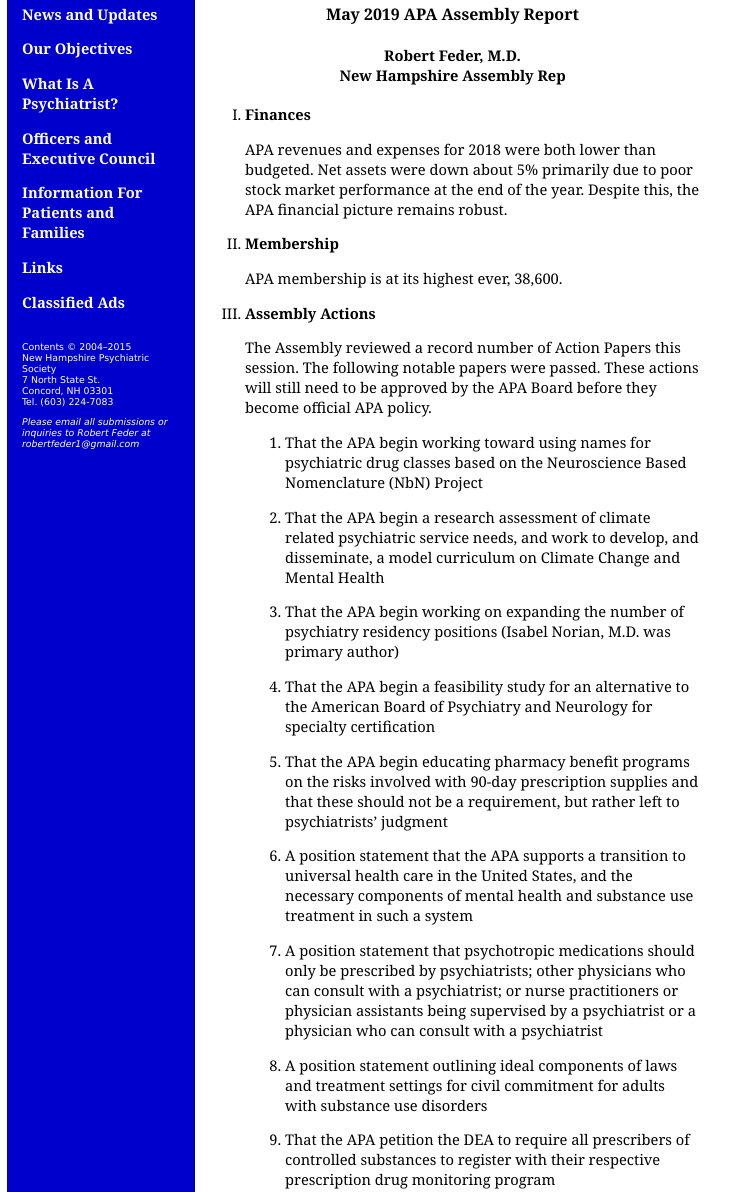
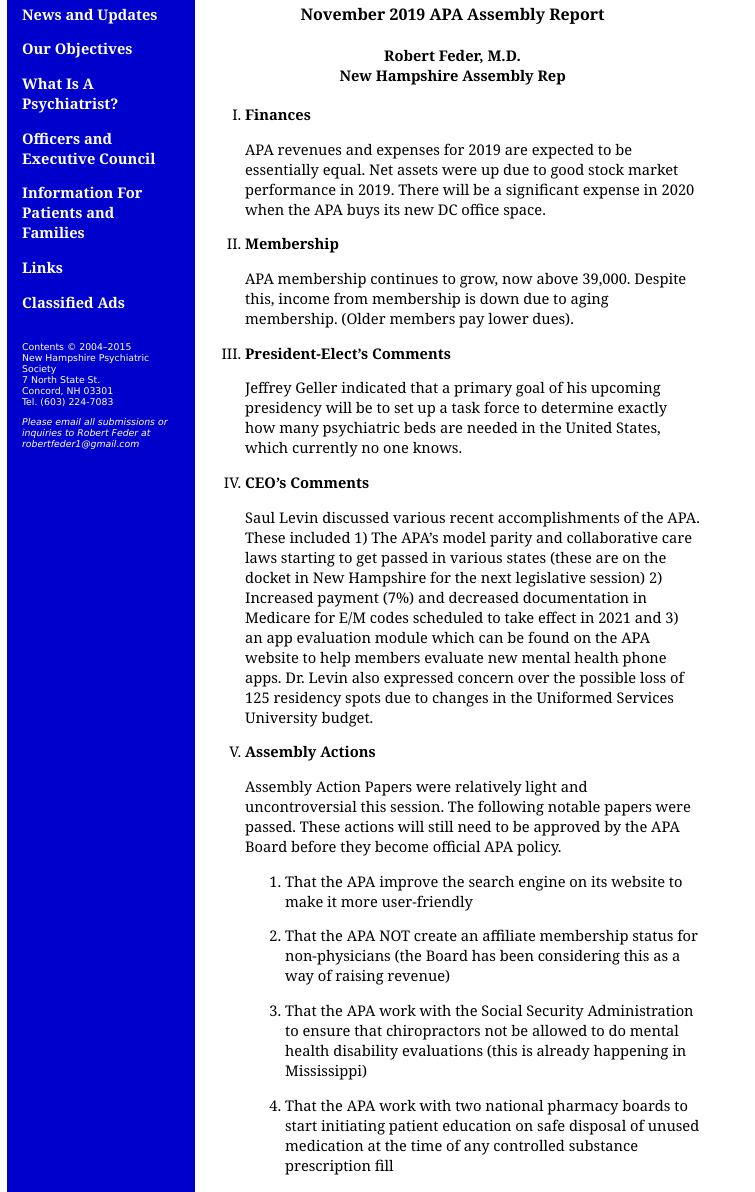
Before and after one commit to dafeder/nhpsych, a plain HTML site: page news.html in a window 1280 px wide. Shown: the part 230-1422 px from the top of the page, without its empty margins (0-755 px from the left). Drawn offline with Linux system fonts and the light colour scheme.

Commit message:
November updates

```diff
--- a/news.html
+++ b/news.html
@@ -50,36 +50,37 @@
 	<div id="maincontent"><span class="maincontenttext">
 		<h1>News and Updates</h1>
 
-<h2 style="text-align:center;margin-top:3em">May 2019 APA Assembly Report</h2>
+<h2 style="text-align:center;margin-top:3em">November 2019 APA Assembly Report</h2>
 <h4 style="text-align:center">Robert Feder, M.D.<br />New Hampshire Assembly Rep</h4>
 
 <ol type="I">
     <li>
         <strong>Finances</strong>
-        <p>
-            APA revenues and expenses for 2018  were both lower than budgeted.  Net assets were down about 5% primarily due to poor stock market performance at the end of the year. Despite this, the APA financial picture remains robust.
-        </p>
+        <p>APA revenues and expenses for 2019 are expected to be essentially equal. Net assets were up due to good stock market performance in 2019.  There will be a significant expense in 2020 when the APA buys its new DC office space.</p>
     </li>
     <li>
         <strong>Membership</strong>
-        <p>APA membership is at its highest ever, 38,600.</p>
+        <p>APA membership continues to grow, now above 39,000.  Despite this, income from membership is down due to aging membership. (Older members pay lower dues).</p>
     </li>
+    <li>
+        <strong>President-Elect’s Comments</strong>
+        <p>Jeffrey Geller indicated that a primary goal of his upcoming presidency will be to set up a task force to determine exactly how many psychiatric beds are needed in the United States, which currently no one knows.</p>
+    </li>
+    <li>
+        <strong>CEO’s Comments</strong>
+        <p>Saul Levin discussed various recent accomplishments of the APA.  These included  1) The APA’s model parity and collaborative care laws starting to get passed in various states (these are on the docket in New Hampshire for the next legislative session)  2)  Increased payment (7%) and decreased documentation in Medicare for E/M codes scheduled to take effect in 2021 and 3) an app evaluation module which can be found on the APA website to help members evaluate new mental health phone apps.  Dr. Levin also expressed concern over the possible loss of 125 residency spots due to changes in the Uniformed Services University budget.</p>
+    </li>
+
     <li><strong>Assembly Actions</strong>
-        <p>
-            The Assembly reviewed a record number of Action Papers this session. The following notable papers were passed. These actions will still need to be approved by the APA Board before they become official APA policy.
-            <ol type="1">
-                <li>That the APA begin working toward using names for psychiatric drug classes based on the Neuroscience Based Nomenclature (NbN) Project</li>
-                <li>That the APA begin a research assessment of climate related psychiatric service needs, and work to develop, and disseminate, a model curriculum on Climate Change and Mental Health</li>
-                <li>That the APA begin working on expanding the number of  psychiatry residency positions (Isabel Norian, M.D. was primary author)</li>
-                <li>That the APA begin a feasibility study for an alternative to the American Board of Psychiatry and Neurology for specialty certification</li>
-                <li>That the APA begin educating pharmacy benefit programs on the risks involved with 90-day prescription supplies and that these should not be a requirement, but rather left to psychiatrists’ judgment</li>
-                <li>A position statement that the APA supports a transition to universal health care in the United States, and the necessary components of mental health and substance use treatment in such a system</li>
-                <li>A position statement that psychotropic medications should only be prescribed by psychiatrists; other physicians who can consult with a psychiatrist; or nurse practitioners or physician assistants being supervised by a psychiatrist or a physician who can consult with a psychiatrist</li>
-                <li>A position statement outlining ideal components of laws and treatment settings for civil commitment for adults with substance use disorders</li>
-                <li>That the APA petition the DEA to require all prescribers of controlled substances to register with their respective prescription drug monitoring program</li>
-                <li>Reaffirmed a revised position statement that there is no current scientific evidence that supports the use of cannabis for treatment of PTSD</li>
-            </ol>
-        </p>
+        <p>Assembly Action Papers were relatively light and uncontroversial this session.  The following notable papers were passed. These actions will still need to be approved by the APA Board before they become official APA policy.</p>
+        <ol type="1">
+            <li>That the APA improve the search engine on its website to make it more user-friendly</li>
+            <li>That the APA NOT create an affiliate membership status for non-physicians (the Board has been considering this as a way of raising revenue)</li>
+            <li>That the APA work with the Social Security Administration to ensure that chiropractors not be allowed to do mental health disability evaluations (this is already happening in Mississippi)</li>
+            <li>That the APA work with two national pharmacy boards to start initiating patient education on safe disposal of unused medication at the time of any controlled substance prescription fill</li>
+            <li>That the APA join as a signatory to the U.S. Call to Action on Climate, Health, and Equity.  Also, that the APA start monitoring and trying to reduce its carbon footprint</li>
+            <li>A position statement that encourages the use of the Physician Drug Monitoring Program (PDMP), involving physicians in determining parameters and sanctions regarding use, and protecting the confidentiality of information in PDMPs.</li>
+        </ol>
     </li>
 </ol>
 
```
Also changed, not shown: archive.html (+1 -0 lines), classified.html (+0 -18 lines), index.html (+1 -1 lines), 1 other file.
